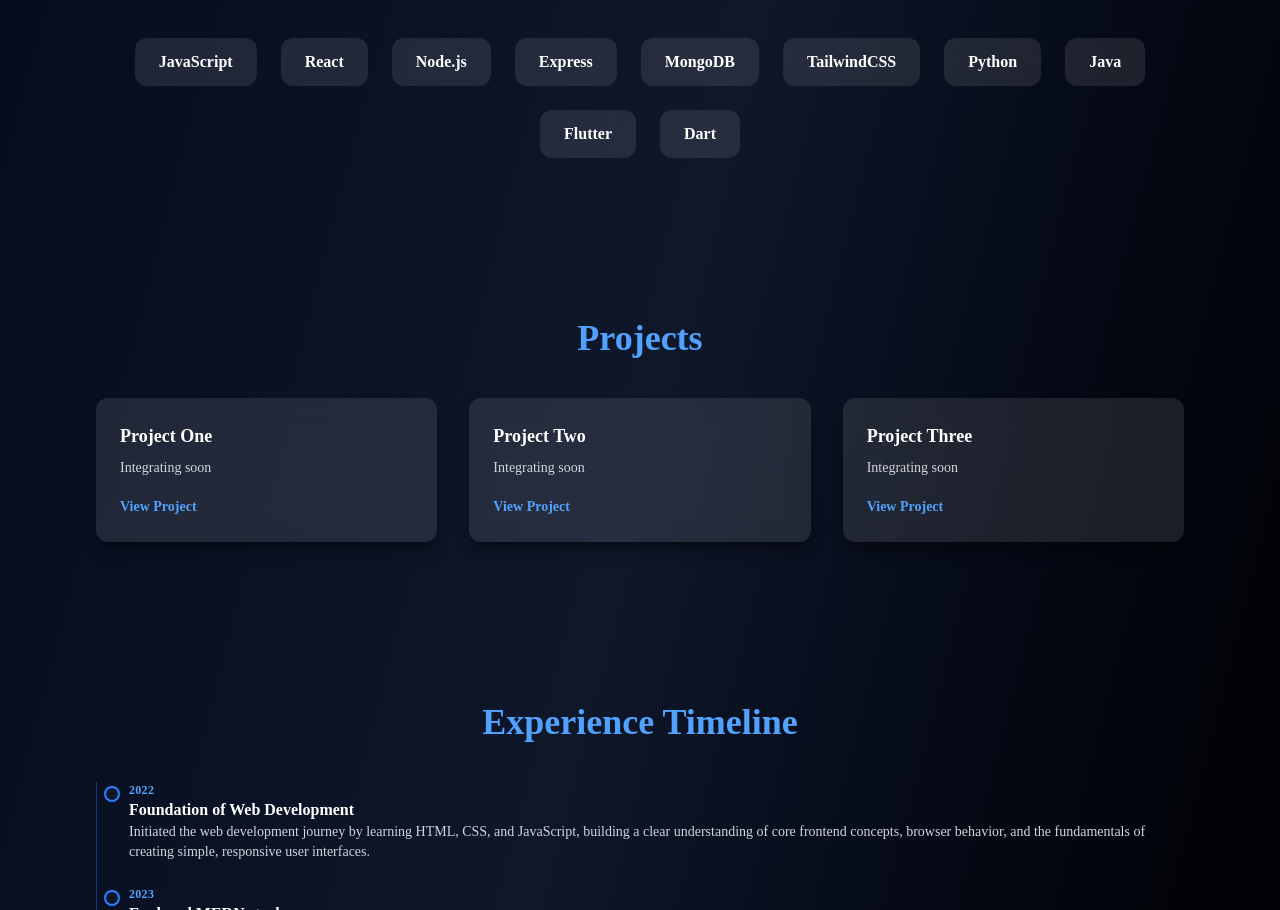
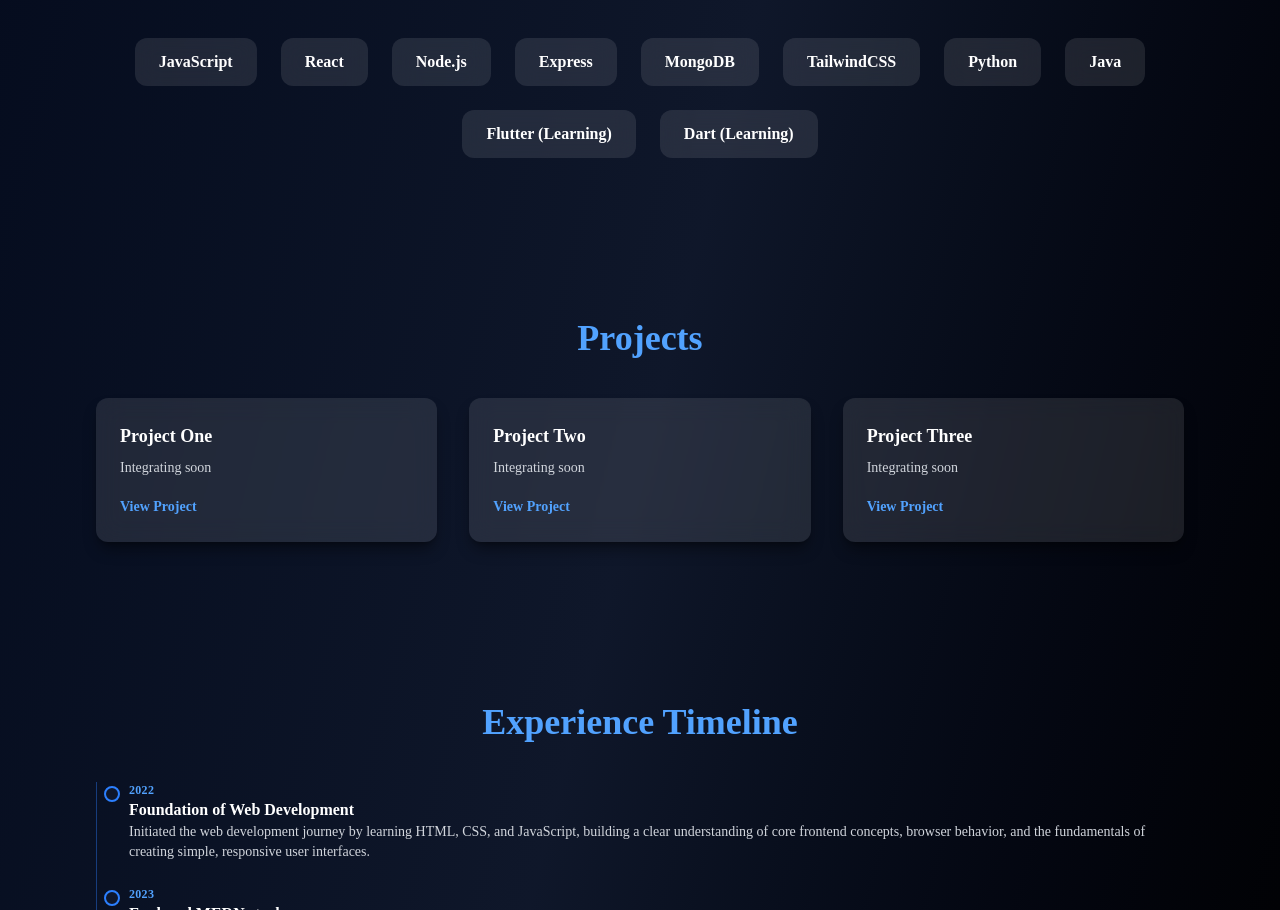
Before and after one commit to MDAMMADHUSSAIN/My-Portfolio, a React (Vite) app in the folder frontend/: page / in a window 1280 px wide. Shown: the part 2115-3025 px from the top of the page. Built offline with nearby package versions, Linux system fonts and the light colour scheme.

Commit message:
minor update

```diff
--- a/frontend/src/pages/About.jsx
+++ b/frontend/src/pages/About.jsx
@@ -19,8 +19,8 @@ const About = () => {
     "TailwindCSS",
     "Python",
     "Java",
-    "Flutter",
-    "Dart",
+    "Flutter (Learning)",
+    "Dart (Learning)",
   ];
 
   const projects = [Project1, Project2, Project3];
--- a/frontend/src/pages/Home.jsx
+++ b/frontend/src/pages/Home.jsx
@@ -77,8 +77,8 @@ const Home = () => {
     "TailwindCSS",
     "Python",
     "Java",
-    "Flutter",
-    "Dart",
+    "Flutter (Learning)",
+    "Dart (Learning)",
   ];
 
   const projects = [
```
